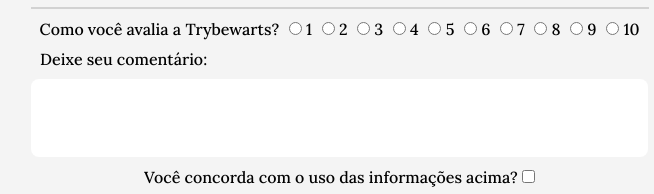
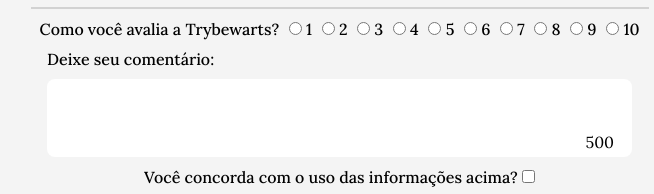
Before and after one commit to jpcp0614/Project-Trybewarts, a website: page index.html in a window 1280 px wide. Shown: the part 360-554 px from the top of the page, 41-695 px from the left. Drawn offline with Linux system fonts and the light colour scheme.

Commit message:
:sparkles: feat: Requisito 20

```diff
--- a/index.html
+++ b/index.html
@@ -191,14 +191,17 @@
             <label for="dez">10</label>
           </div>
         </div>
-        <label for="comments" class="textarea">Deixe seu comentário:</label>
-        <textarea
-          name="comments"
-          id="comments"
-          cols="74"
-          rows="4"
-          maxlength="500"
-        ></textarea>
+        <div class="container-textarea">
+          <label for="textarea" class="textarea">Deixe seu comentário:</label>
+          <textarea
+            name="textarea"
+            id="textarea"
+            cols="65"
+            rows="4"
+            maxlength="500"
+          ></textarea>
+          <div id="counter">500</div>
+        </div>
         <div id="info-check">
           <label for="agreement" id="label-infos"
             >Você concorda com o uso das informações acima?</label
--- a/script.js
+++ b/script.js
@@ -3,7 +3,10 @@
 const inputPassword = document.querySelector('#input-password-header');
 const inputAgreement = document.querySelector('#agreement');
 const btnSubmit = document.querySelector('#submit-btn');
+const inputTextarea = document.querySelector('#textarea');
+const counter = document.querySelector('#counter');
 
+// Verificar os inputs do header ao clicar no botão
 const checkInput = (email, password) => {
   if (email.value === 'tryber@teste.com' && password.value === '123456') {
     alert('Olá, Tryber!');
@@ -16,7 +19,9 @@
   e.preventDefault();
   checkInput(inputEmail, inputPassword);
 });
+// ----------------------------------------------
 
+// Verificar se o check está marcado, para habilitar o botão do formulário
 const checkAgreement = (checkbox) => {
   if (checkbox.checked) {
     btnSubmit.disabled = false;
@@ -33,3 +38,21 @@
   e.preventDefault();
   console.log('Habilitou');
 });
+// ----------------------------------------------
+
+// Contar quantos caracteres já foram digitados no textarea
+const maxLength = '500';
+
+const countCharacters = (textarea) => {
+  const remainingCharacters = maxLength - textarea.value.length;
+
+  if (remainingCharacters >= 0) {
+    counter.textContent = remainingCharacters;
+    counter.style.color = 'black';
+  } else {
+    counter.textContent = '0';
+    counter.style.color = 'red';
+  }
+};
+
+inputTextarea.addEventListener('input', () => countCharacters(inputTextarea));
--- a/style.css
+++ b/style.css
@@ -186,20 +186,32 @@
   width: 600px;
 }
 
+.container-textarea {
+  display: flex;
+  flex-direction: column;
+  position: relative;
+}
+
 /* título do textarea */
 .textarea {
-  align-self: flex-start;
   font-weight: 500;
-  margin: 10px 0 10px 38px;
+  margin: 10px 0;
 }
 
 /* textarea */
-#comments {
+#textarea {
   border: none;
   border-radius: 8px;
-  padding: 5px;
+  padding: 5px 45px 5px 5px;
   resize: none;
   outline: none;
+}
+
+/* contador */
+#counter {
+  bottom: 5px;
+  right: 18px;
+  position: absolute;
 }
 
 #label-infos , #info-check {
```
